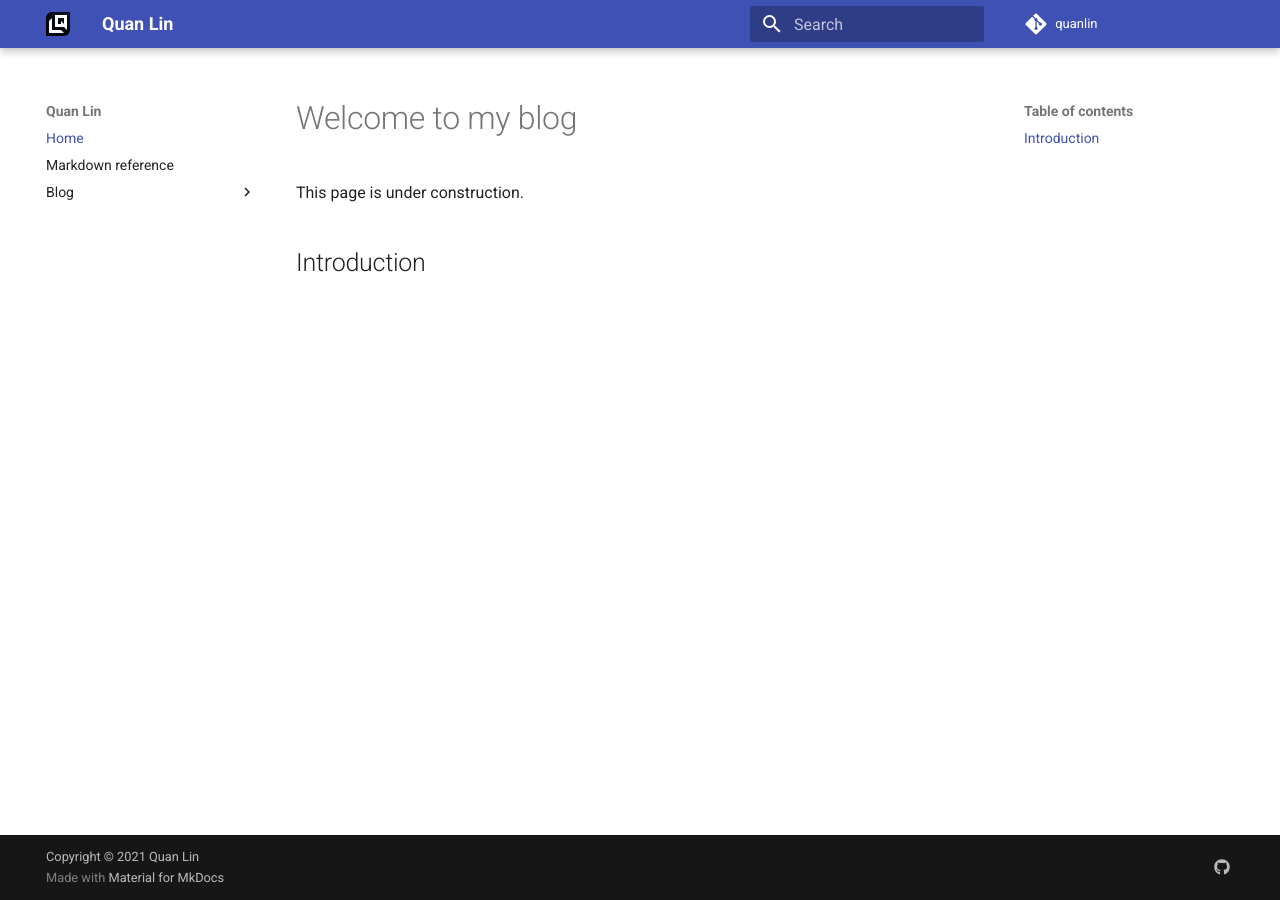
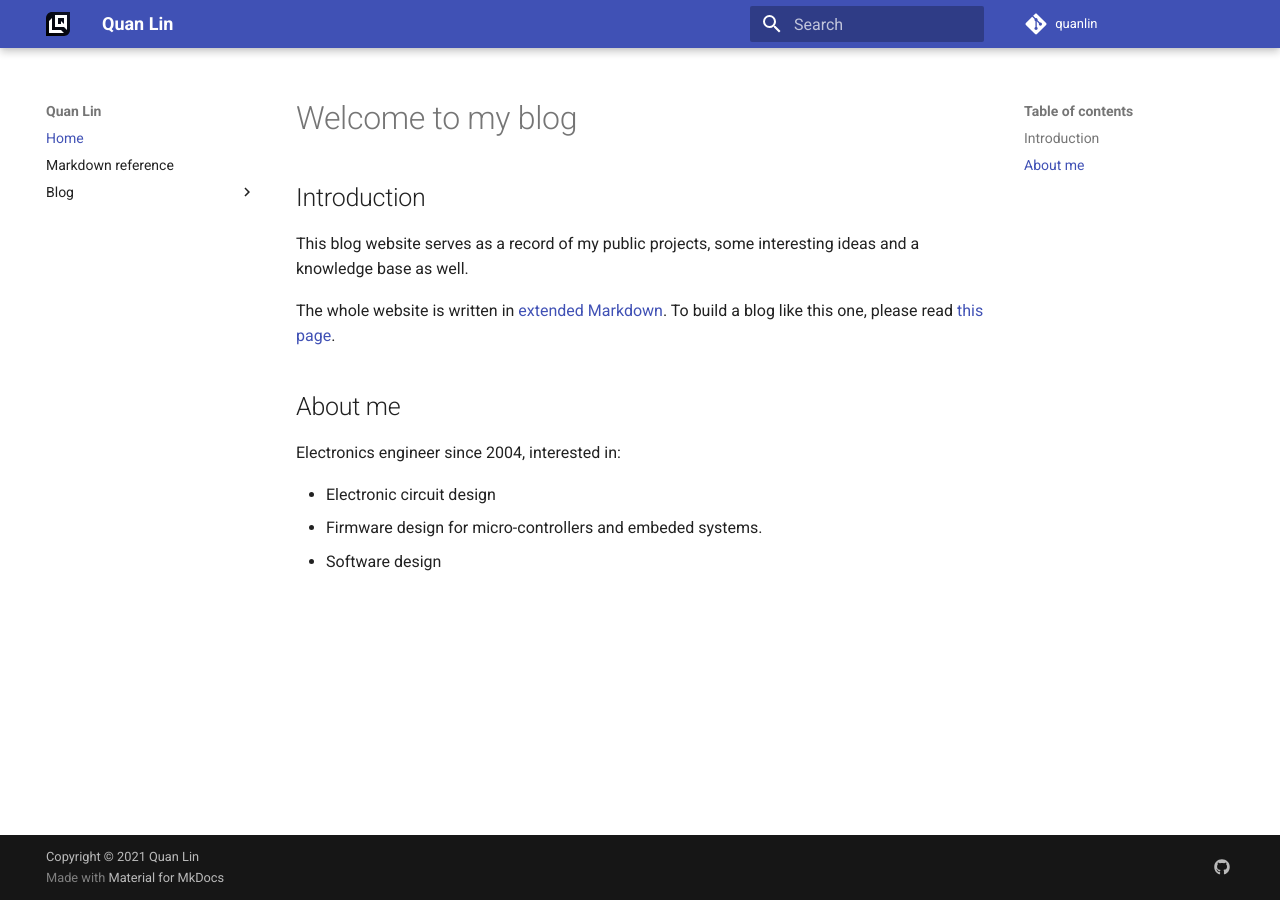
Before and after one commit to jacklinquan/quanlin, an MkDocs documentation site: the page built from docs/index.md, in a window 1280 px wide. Built offline with MkDocs 1.6.1 and Material for MkDocs 9.7.7, drawn with Linux system fonts in a browser that asks for light colours; comment, search, counter and statistics services are not loaded.

Commit message:
Update index.md

```diff
--- a/docs/index.md
+++ b/docs/index.md
@@ -1,5 +1,20 @@
 # Welcome to my blog
 
-This page is under construction.
+## Introduction
 
-## Introduction
+This blog website serves as a record of my public projects, some interesting ideas and
+a knowledge base as well.
+
+The whole website is written in [extended Markdown][ref_link].
+To build a blog like this one, please read [this page][build_blog_link].
+
+  [ref_link]: markdown_reference.md
+  [build_blog_link]: blog/2021/03/build_blog_with_mkdocs_github_rtd.md
+
+## About me
+
+Electronics engineer since 2004, interested in:
+
+- Electronic circuit design
+- Firmware design for micro-controllers and embeded systems.
+- Software design
--- a/mkdocs.yml
+++ b/mkdocs.yml
@@ -26,7 +26,7 @@ theme:
   palette:
     scheme: default
     primary: indigo
-    accent: indigo
+    accent: purple
   font:
     text: Roboto
     code: Roboto Mono
```
Also changed, not shown: docs/hidden/hidden.md (added, +3 -0 lines).
